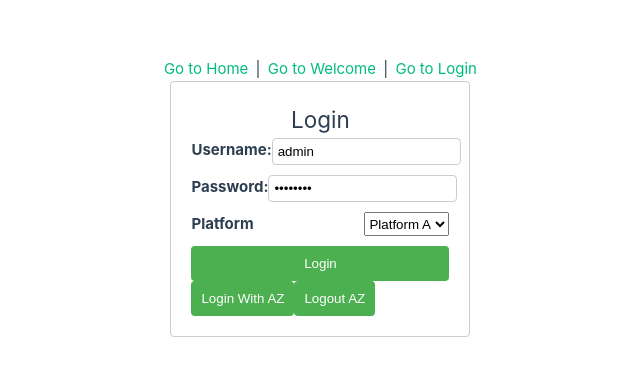
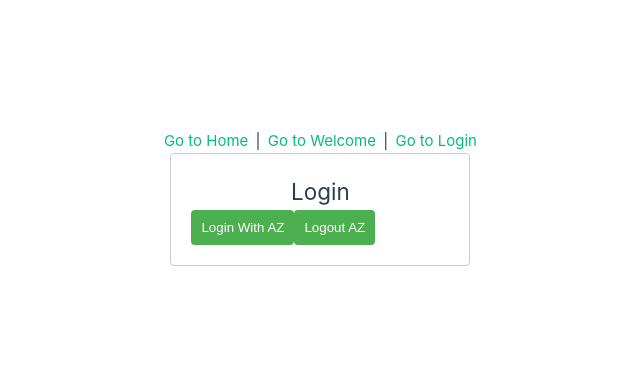
Before and after one commit to chuangmaster/SPA-JWT-Sample, a Vue app in the folder spa-vue/: page /login in a window 1280 px wide. Shown: the part 203-578 px from the top of the page, without its empty margins (160-800 px from the left). Built offline with nearby package versions, Linux system fonts and the light colour scheme.

Commit message:
remove partial-login-form

```diff
--- a/spa-vue/src/components/Login.vue
+++ b/spa-vue/src/components/Login.vue
@@ -1,28 +1,6 @@
 <template>
     <div class="login" v-if="!isLogin">
         <h2>Login</h2>
-        <div id="login-form">
-            <form @submit.prevent="login">
-                <div class="form-group">
-                    <label for="username">Username:</label>
-                    <input type="text" id="username" v-model="username" required>
-                </div>
-                <div class="form-group">
-                    <label for="password">Password:</label>
-                    <input type="password" id="password" v-model="password" required>
-                </div>
-                <div class="form-group">
-                    <label for="platform">Platform</label>
-                    <select class="form-select" name="platform" v-model="platform">
-                        <option selected value="A">Platform A</option>
-                        <option value="B">Platform B</option>
-                    </select>
-                </div>
-                <button type="submit">Login</button>
-
-
-            </form>
-        </div>
         <button type="button" v-on:click="azLogin">Login With AZ</button>
         <button type="button" v-on:click="azLogout">Logout AZ</button>
 
@@ -67,44 +45,40 @@ export default {
         await this.msalInstance.initialize();
     },
     methods: {
-        login() {
-            const formData = new FormData();
-            formData.append('username', this.username);
-            formData.append('password', this.password);
-            formData.append('platform', this.platform);
+        azLogin() {
+            this.msalInstance.handleRedirectPromise().then(this.handleResponse);
 
-            axios.post('https://localhost:7173/login', formData, { withCredentials: true })
-                .then(response => {
-                    if (response.status === 200) {
-                        this.isLogin = true;
-                        localStorage.setItem('isLogin', 'true'); // Save login status to localStorage
+        },
+        handleResponse(response) {
+            if (response !== null) {
+                this.accountId = response.account.homeAccountId;
+                // Display signed-in user content, call API, etc.
+            } else {
+                // In case multiple accounts exist, you can select
+                const currentAccounts = this.msalInstance.getAllAccounts();
 
-                    }
-                }).catch(error => {
-                    console.log(error);
-                });
-        },
-        logout() {
-            //delete localStorage item isLogin
-            this.isLogin = false;
-            localStorage.removeItem('isLogin');
-        },
-        azLogin() {
-            const loginRequest = {
-                scopes: ["User.ReadWrite"],
-            };
-            this.msalInstance.loginPopup(loginRequest)
-                .then(response => {
-                    console.log(response);
-                    this.accountId = response.account.accountIdentifier;
-                    window.location.href = '/welcome';
-                })
-                .catch(error => {
-                    console.log(error);
-                });
+                if (currentAccounts.length === 0) {
+                    alert("No accounts detected. Enter your credentials.");
+                    // no accounts signed-in, attempt to sign a user in
+                    this.msalInstance.loginRedirect(loginRequest);
+                } else if (currentAccounts.length > 1) {
+                    alert("Multiple accounts detected. Please select your account.");
+                    // Add choose account code here
+                } else if (currentAccounts.length === 1) {
+                    alert("One account detected. Continuing with the account: " + currentAccounts[0].username);
+                    this.accountId = currentAccounts[0].homeAccountId;
+                }
+            }
         },
         azLogout() {
-            this.msalInstance.logout();
+
+
+            // you can select which account application should sign out
+            const logoutRequest = {
+                account: this.msalInstance.getAccountByHomeId(this.accountId),
+            };
+
+            this.msalInstance.logoutRedirect(logoutRequest);
         }
     }
 };
```
